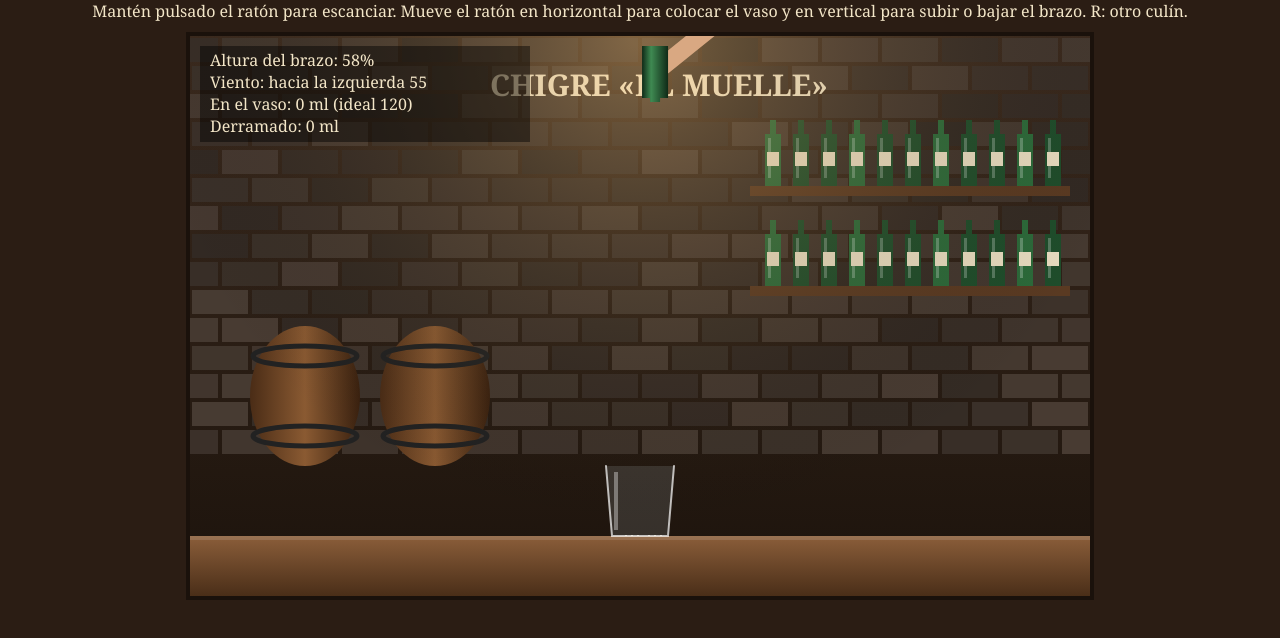
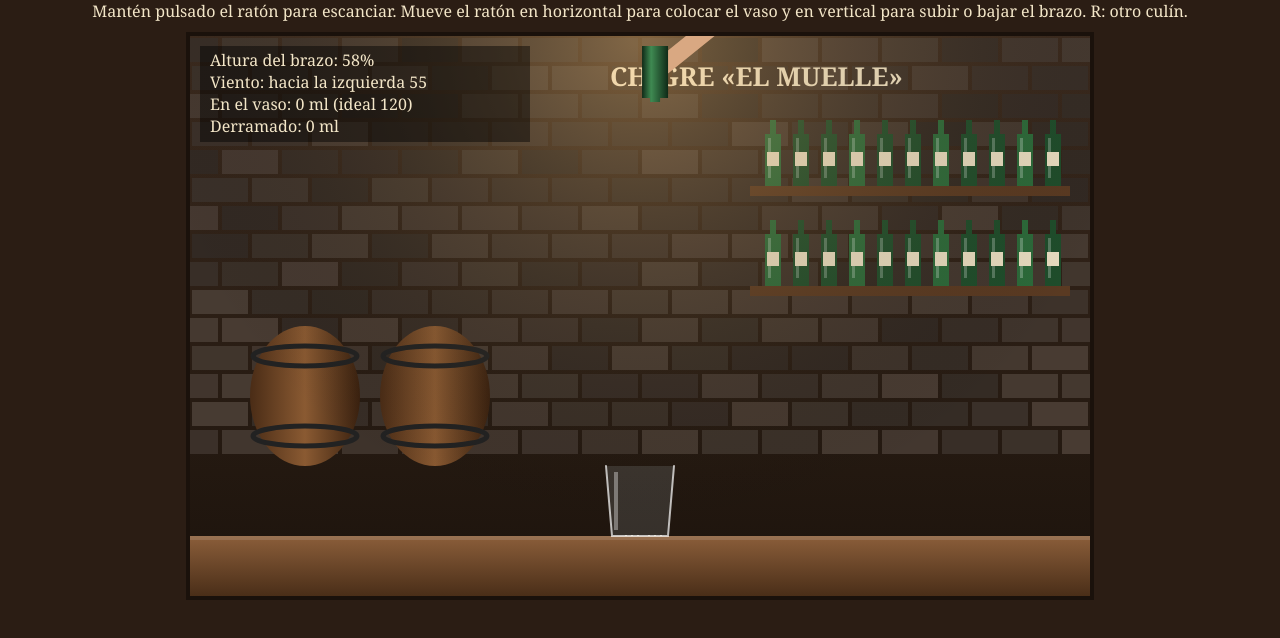
Before and after one commit to Arkus0/minijuegos-cimavilla, a plain HTML site: page sidra/index.html in a window 1280 px wide. Drawn offline with Linux system fonts and the light colour scheme.

Commit message:
Sidra: rótulo sin solaparse

```diff
--- a/sidra/index.html
+++ b/sidra/index.html
@@ -28,7 +28,7 @@ const bg=document.createElement('canvas');bg.width=900;bg.height=560;(function()
  for(const px of [60,190]){gr=g.createLinearGradient(px,0,px+110,0);gr.addColorStop(0,'#4a2c16');gr.addColorStop(.5,'#8a5a32');gr.addColorStop(1,'#3a210f');
   g.fillStyle=gr;g.beginPath();g.ellipse(px+55,360,55,70,0,0,7);g.fill();g.strokeStyle='#222';g.lineWidth=5;
   for(const dy of[-40,40]){g.beginPath();g.ellipse(px+55,360+dy,52,10,0,0,7);g.stroke()}}
- g.fillStyle='#f3e6c8';g.font='bold 30px Georgia';g.fillText('CHIGRE «EL MUELLE»',300,60);
+ g.fillStyle='#f3e6c8';g.font='bold 30px Georgia';g.font='bold 26px Georgia';g.fillText('CHIGRE «EL MUELLE»',420,50);
  gr=g.createLinearGradient(0,500,0,560);gr.addColorStop(0,'#8b5e3a');gr.addColorStop(1,'#4a2e18');g.fillStyle=gr;g.fillRect(0,500,900,60);
  g.fillStyle='rgba(255,255,255,.12)';g.fillRect(0,500,900,4)})();
 function draw(){x.drawImage(bg,0,0);
```
